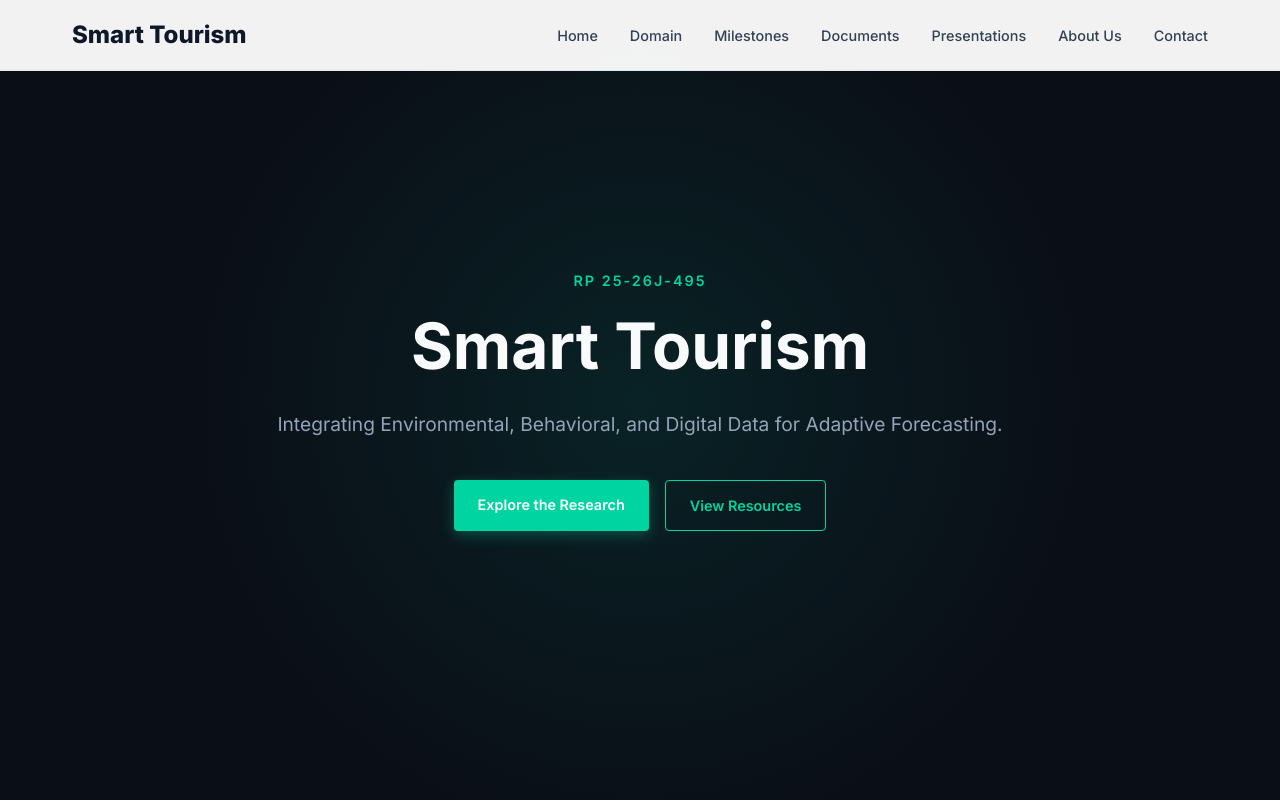
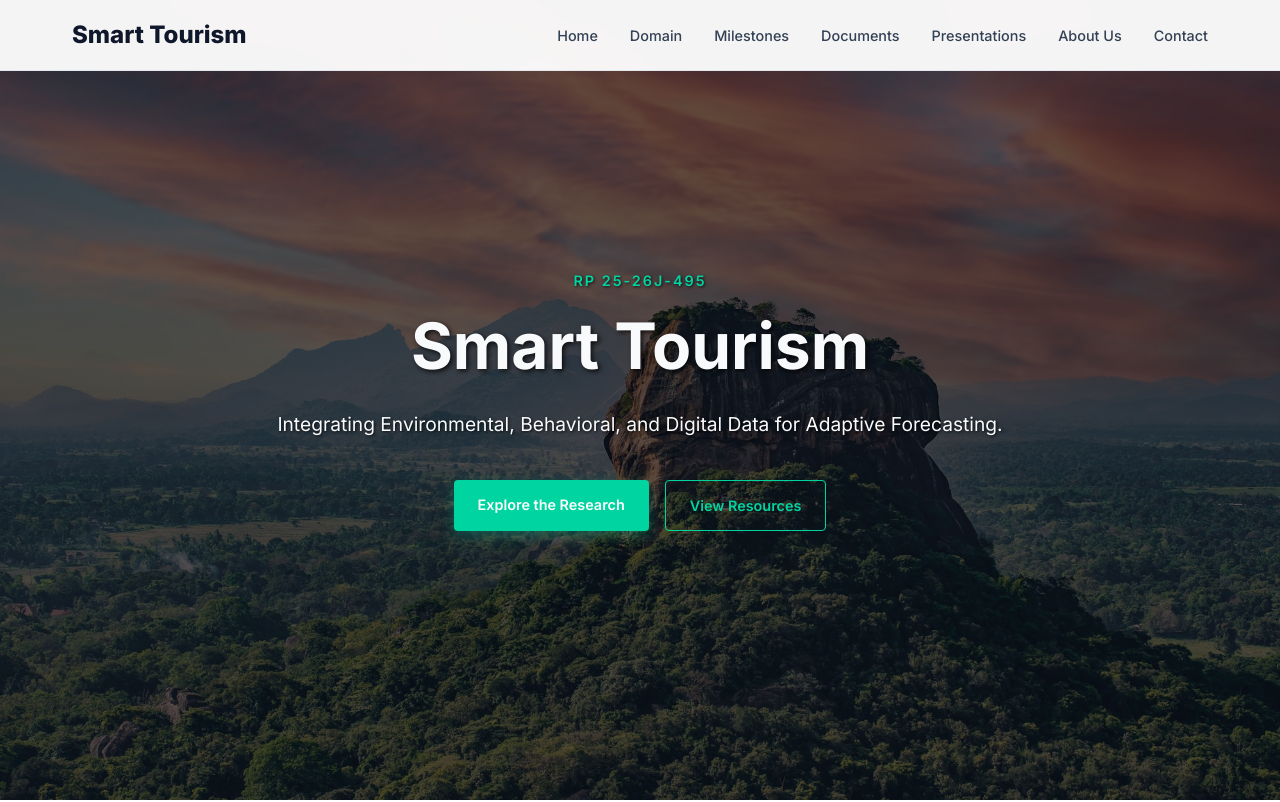
Before and after one commit to SonalWelisara/rp-website, a plain HTML site: page index.html in a window 1280 px wide. Shown: the top 802 px of the page. Drawn offline with Linux system fonts and the light colour scheme.

```diff
--- a/index.html
+++ b/index.html
@@ -336,6 +336,7 @@
                 <h3 style="color: var(--color-heading-light); margin-bottom: 2rem; font-size: 1.5rem;">Supervisors</h3>
                 <div class="team-grid">
                     <div class="team-card">
+                        <img src="assets/hansi madam.jpg" alt="Ms. Hansi De Silva" style="width: 100%; aspect-ratio: 1/1; object-fit: cover; border-radius: 8px; margin-bottom: 1rem;">
                         <div class="team-info">
                             <h4>Ms. Hansi De Silva</h4>
                             <p>Supervisor</p>
@@ -347,6 +348,7 @@
                         </div>
                     </div>
                     <div class="team-card">
+                        <img src="assets/kalpani madam.jpg" alt="Dr. Kalpani Manathunga" style="width: 100%; aspect-ratio: 1/1; object-fit: cover; border-radius: 8px; margin-bottom: 1rem;">
                         <div class="team-info">
                             <h4>Dr. Kalpani Manathunga</h4>
                             <p>Co-Supervisor</p>
@@ -366,6 +368,7 @@
                 <div class="team-grid">
                     <!-- Member 1 -->
                     <div class="team-card">
+                        <img src="assets/kaveen.jpg" alt="Randeni R.P.K.A." style="width: 100%; aspect-ratio: 1/1; object-fit: cover; border-radius: 8px; margin-bottom: 1rem;">
                         <div class="team-info">
                             <h4>Randeni R.P.K.A.</h4>
                             <p>IT22120816</p>
@@ -379,6 +382,7 @@
 
                     <!-- Member 2 -->
                     <div class="team-card">
+                        <img src="assets/sanjana.jpg" alt="Kahawala K.S.D." style="width: 100%; aspect-ratio: 1/1; object-fit: cover; border-radius: 8px; margin-bottom: 1rem;">
                         <div class="team-info">
                             <h4>Kahawala K.S.D.</h4>
                             <p>IT22222022</p>
@@ -392,6 +396,7 @@
 
                     <!-- Member 3 -->
                     <div class="team-card">
+                        <img src="assets/sonal.jpg" alt="Welisara S.D." style="width: 100%; aspect-ratio: 1/1; object-fit: cover; border-radius: 8px; margin-bottom: 1rem;">
                         <div class="team-info">
                             <h4>Welisara S.D.</h4>
                             <p>IT22259066</p>
@@ -405,6 +410,7 @@
 
                     <!-- Member 4 -->
                     <div class="team-card">
+                        <img src="assets/nipuna.jpg" alt="Mahanama N.B." style="width: 100%; aspect-ratio: 1/1; object-fit: cover; border-radius: 8px; margin-bottom: 1rem;">
                         <div class="team-info">
                             <h4>Mahanama N.B.</h4>
                             <p>IT22597410</p>
--- a/style.css
+++ b/style.css
@@ -180,6 +180,10 @@
   position: relative;
   overflow: hidden;
   background-color: var(--color-bg-dark);
+  background-image: url('assets/hero.jpg');
+  background-size: cover;
+  background-position: center;
+  background-repeat: no-repeat;
 }
 
 .hero::before {
@@ -189,7 +193,7 @@
   left: 0;
   width: 100%;
   height: 100%;
-  background: radial-gradient(circle at center, rgba(0, 212, 161, 0.1) 0%, transparent 60%);
+  background: rgba(10, 14, 23, 0.65);
   z-index: 1;
 }
 
@@ -208,18 +212,21 @@
   text-transform: uppercase;
   margin-bottom: 1rem;
   display: block;
+  text-shadow: 1px 1px 3px rgba(0, 0, 0, 0.8);
 }
 
 .hero h1 {
   font-size: 4rem;
   color: var(--color-heading-dark);
   margin-bottom: 1.5rem;
+  text-shadow: 2px 2px 5px rgba(0, 0, 0, 0.8);
 }
 
 .hero p {
   font-size: 1.2rem;
-  color: var(--color-text-dark);
+  color: #f8fafc;
   margin-bottom: 2.5rem;
+  text-shadow: 1px 1px 3px rgba(0, 0, 0, 0.8);
 }
 
 .hero-buttons {
```
Also changed, not shown: assets/hansi madam.jpg (added), assets/hero.jpg (added), assets/kalpani madam.jpg (added), assets/kaveen.jpg (added), assets/nipuna.jpg (added), assets/sanjana.jpg (added), assets/sonal.jpg (added).
